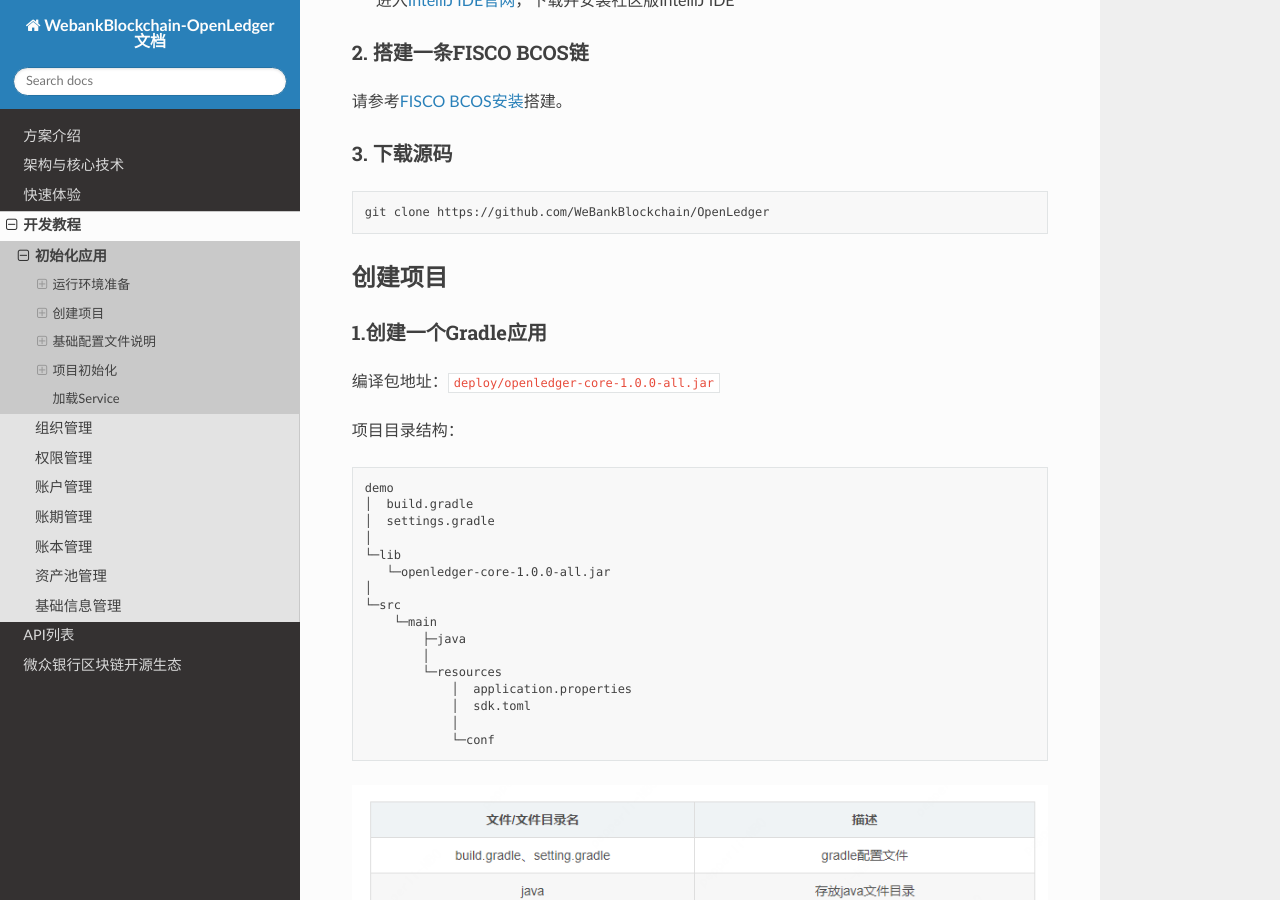
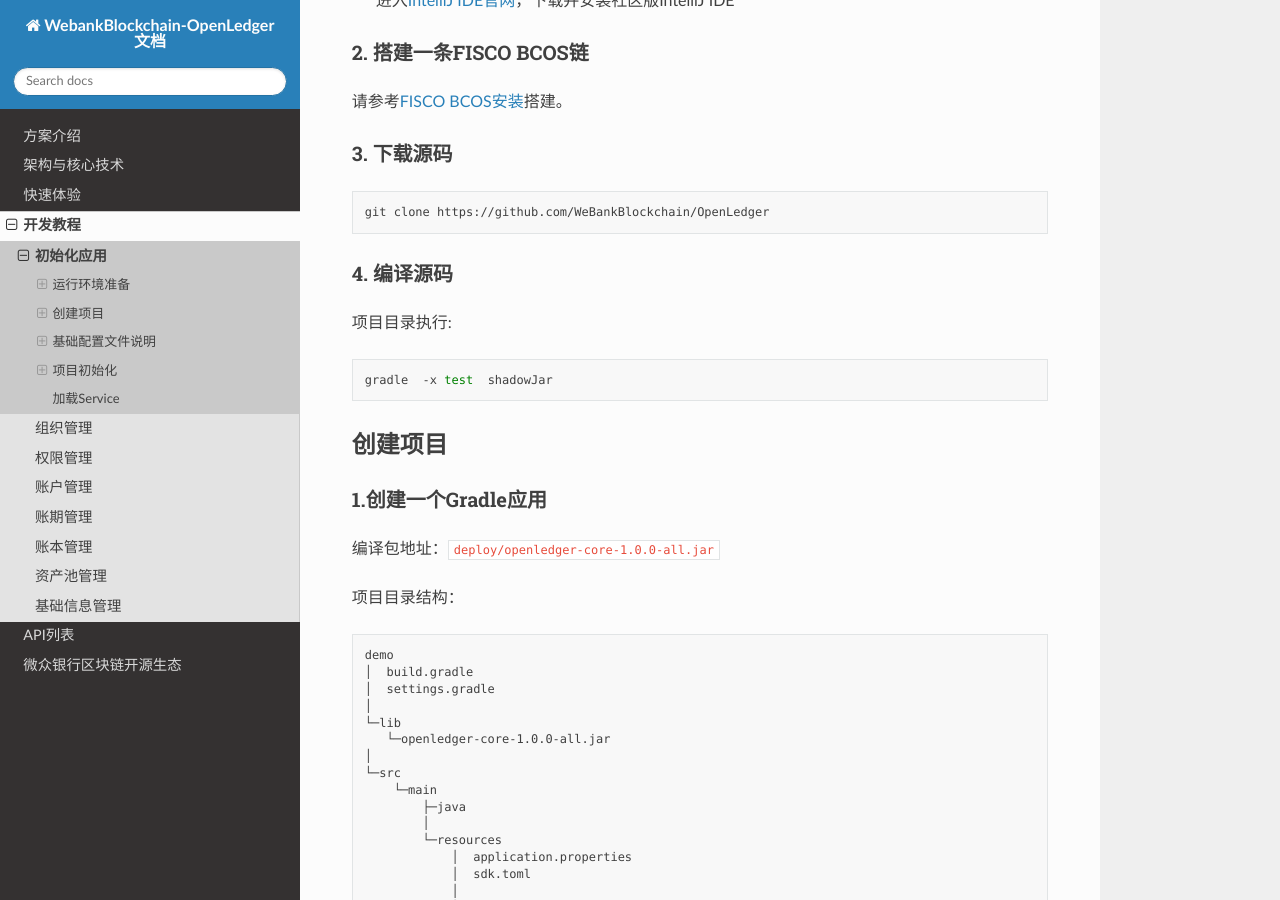
Before and after one commit to WeBankBlockchain/OpenLedger, a Sphinx documentation site: the page built from docs/source/docs/development/Init.md, in a window 1280 px wide and 900 px high, scrolled down 351 px. Built offline with Sphinx 7.4.7 and the Read the Docs theme 2.0.0, drawn with Linux system fonts in a browser that asks for light colours.

Commit message:
update compile project doc

````diff
--- a/docs/source/docs/development/Init.md
+++ b/docs/source/docs/development/Init.md
@@ -23,7 +23,12 @@
 ```bash
 git clone https://github.com/WeBankBlockchain/OpenLedger
 ```
+#### 4. 编译源码
 
+项目目录执行:
+```bash
+gradle  -x test  shadowJar
+```
 ### 创建项目
 
 #### 1.创建一个Gradle应用
````
